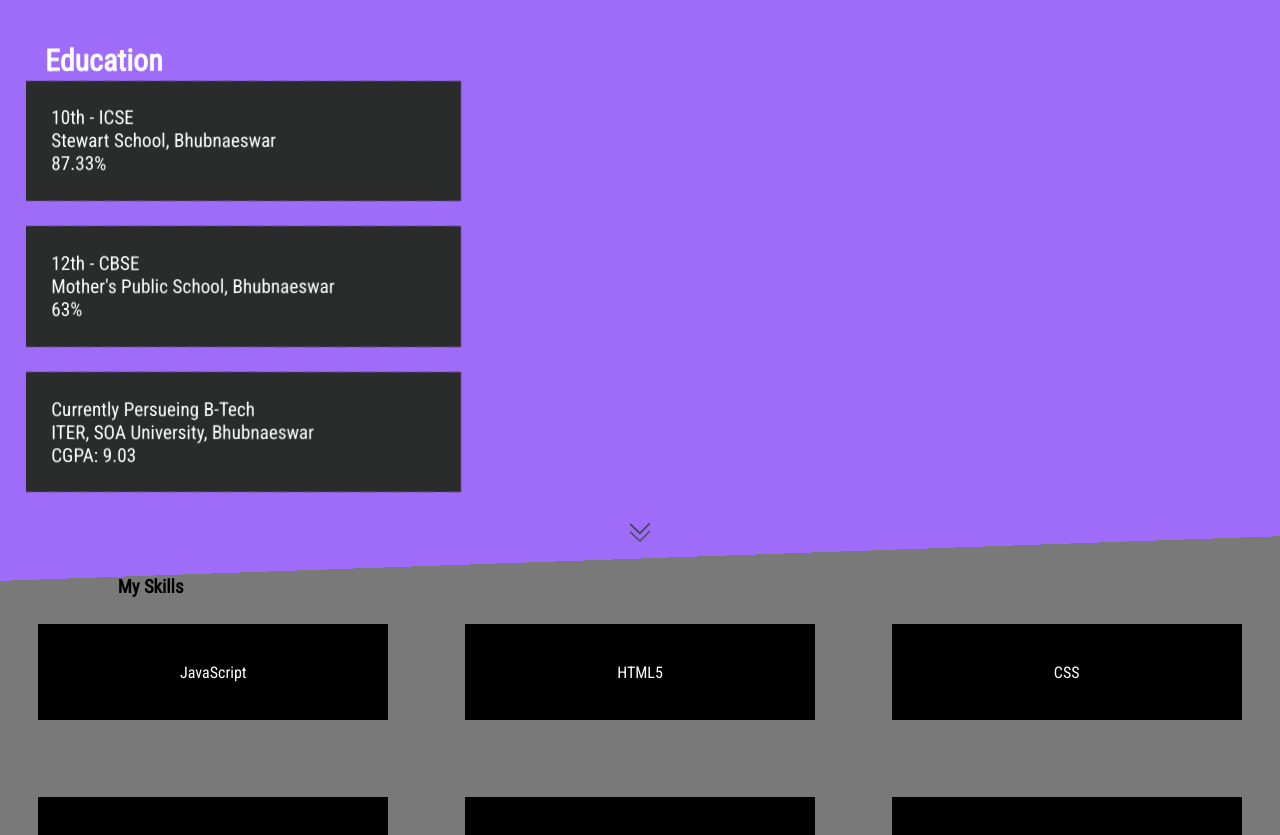
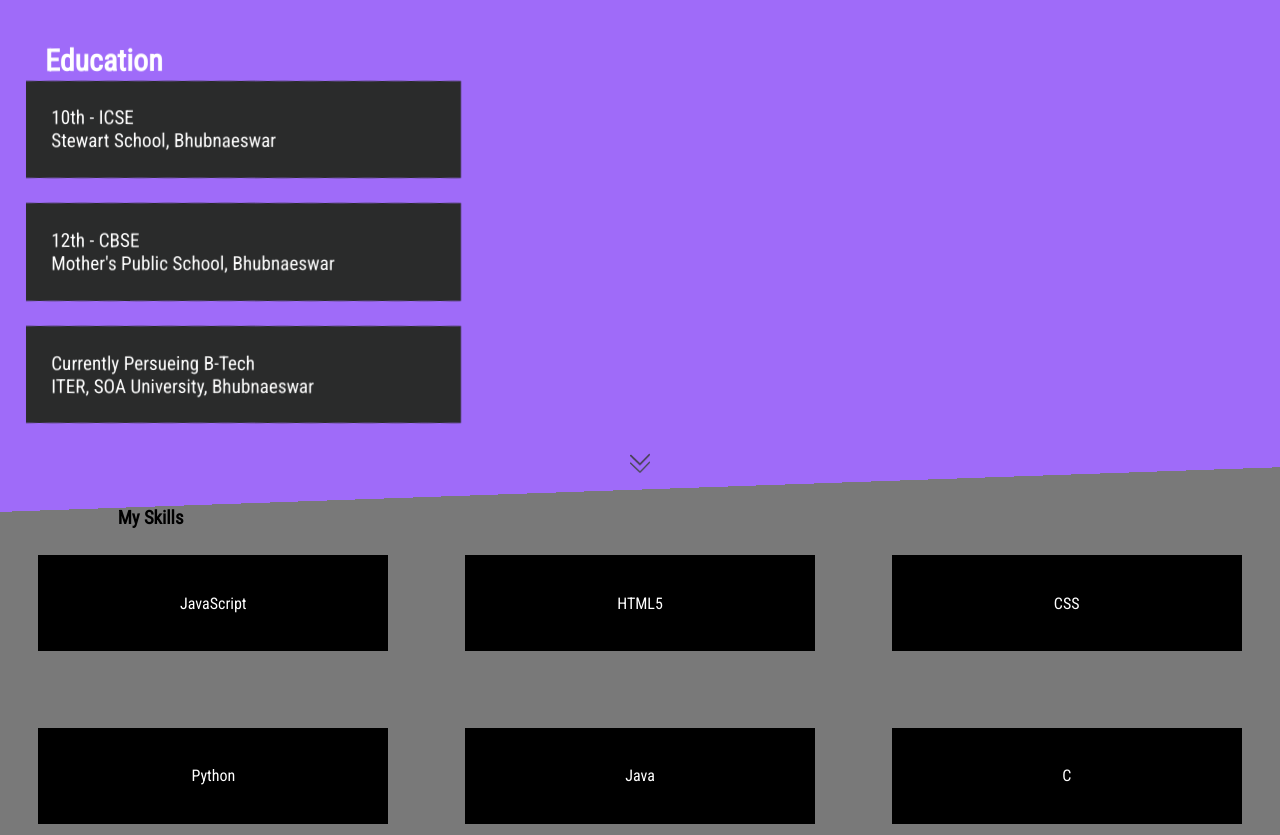
Before and after one commit to ShobhitSahoo/MyCaptain_Front_End_Task, a plain HTML site: page index.html in a window 1280 px wide. Shown: the part 998-1833 px from the top of the page. Drawn offline with Linux system fonts and the light colour scheme.

Commit message:
Update index.html

```diff
--- a/index.html
+++ b/index.html
@@ -56,9 +56,9 @@
                     <br>
                     <h3>Education</h3><br><br>
                     <ul>
-                        <li class="box">10th - ICSE<br>Stewart School, Bhubnaeswar<br>87.33%</li>
-                        <li class="box">12th - CBSE<br>Mother's Public School, Bhubnaeswar<br>63%</li>
-                        <li class="box">Currently Persueing B-Tech<br>ITER, SOA University, Bhubnaeswar<br>CGPA: 9.03</li>
+                        <li class="box">10th - ICSE<br>Stewart School, Bhubnaeswar<br></li>
+                        <li class="box">12th - CBSE<br>Mother's Public School, Bhubnaeswar<br></li>
+                        <li class="box">Currently Persueing B-Tech<br>ITER, SOA University, Bhubnaeswar<br></li>
                     </ul>
                 </div>
                 <img src="Images/down-arrow.svg" alt="down" class="down-arrow">
```
